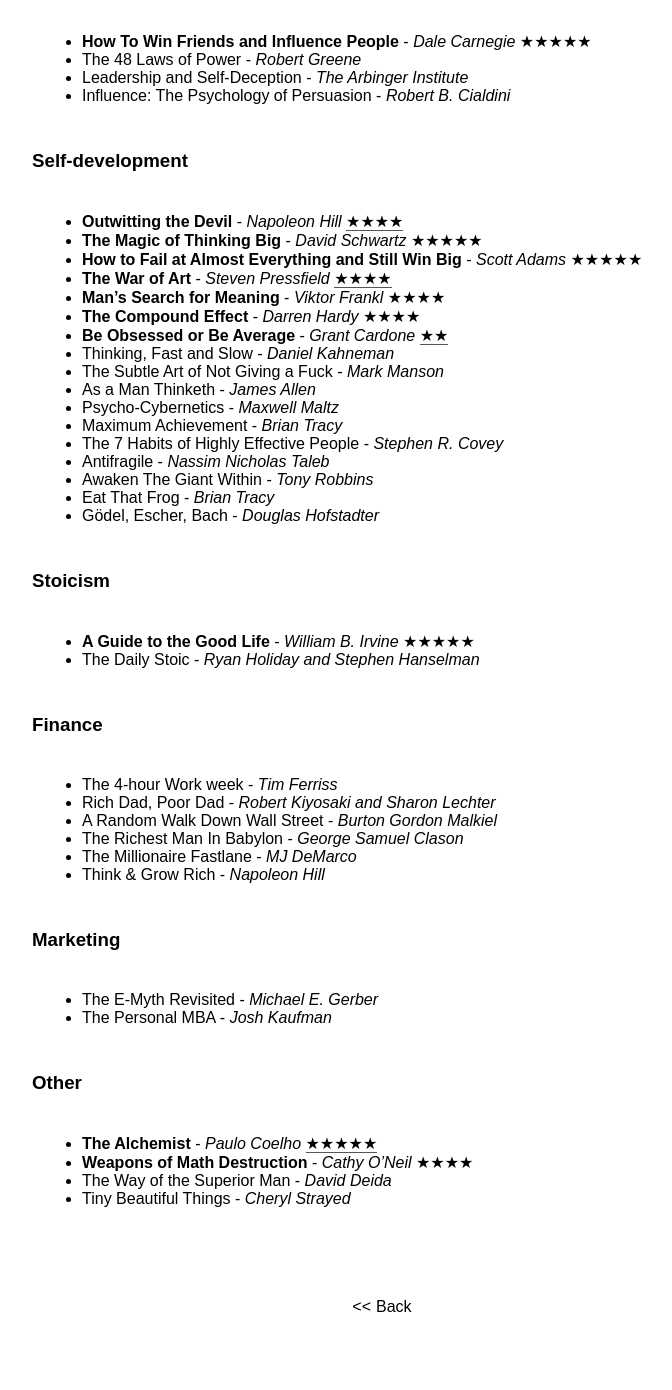
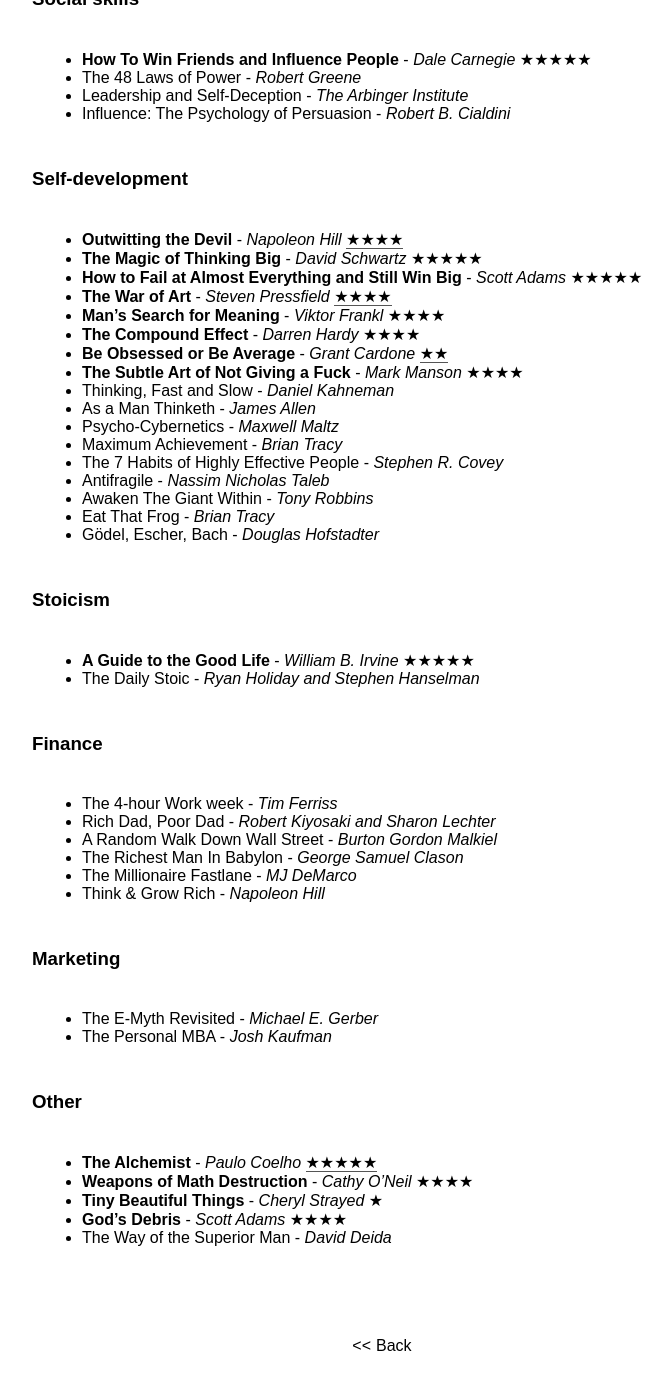
Before and after one commit to svenhofstede-zz/svenhofstede.github.ios, a Jekyll site: the page built from _posts/2016-12-02-book-list.md, in a window 1280 px wide and 1400 px high, scrolled down 975 px. Shown: the top 1390 px of the window, without its empty margins (258-930 px from the left). Built offline with Jekyll 4.4.1, drawn with Linux system fonts in a browser that asks for light colours; some web fonts are replaced; before the commit the page ends 2336 px from its top, so only the background shows below that; some of the changed text lies outside the part shown.

```diff
--- a/_posts/2016-12-02-book-list.md
+++ b/_posts/2016-12-02-book-list.md
@@ -2,7 +2,7 @@
 title: My Reading List
 published: true
 tags:
-- Books
+  - Books
 ---
 
 My ever-evolving reading list for the coming weeks, months, years :)
@@ -46,8 +47,8 @@
 * **Man’s Search for Meaning** - *Viktor Frankl* ★★★★
 * **The Compound Effect** - *Darren Hardy* ★★★★
 * **Be Obsessed or Be Average** - *Grant Cardone* [★★]({% post_url 2016-12-17-be-obsessed %})
+* **The Subtle Art of Not Giving a Fuck** - *Mark Manson* ★★★★
 * Thinking, Fast and Slow - *Daniel Kahneman*
-* The Subtle Art of Not Giving a Fuck - *Mark Manson*
 * As a Man Thinketh - *James Allen*
 * Psycho-Cybernetics - *Maxwell Maltz*
 * Maximum Achievement - *Brian Tracy*
@@ -81,5 +82,6 @@
 
 * **The Alchemist** - *Paulo Coelho* [★★★★★]({% post_url 2016-11-26-the-alchemist %})
 * **Weapons of Math Destruction** - *Cathy O’Neil* ★★★★
+* **Tiny Beautiful Things** - *Cheryl Strayed* ★
+* **God's Debris** - *Scott Adams* ★★★★
 * The Way of the Superior Man - *David Deida*
-* Tiny Beautiful Things - *Cheryl Strayed*
```
Also changed, not shown: other parts of _posts/2016-12-02-book-list.md (+1 -0 lines).
